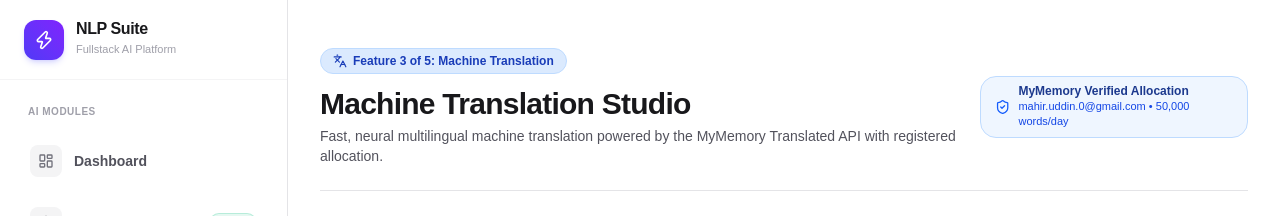
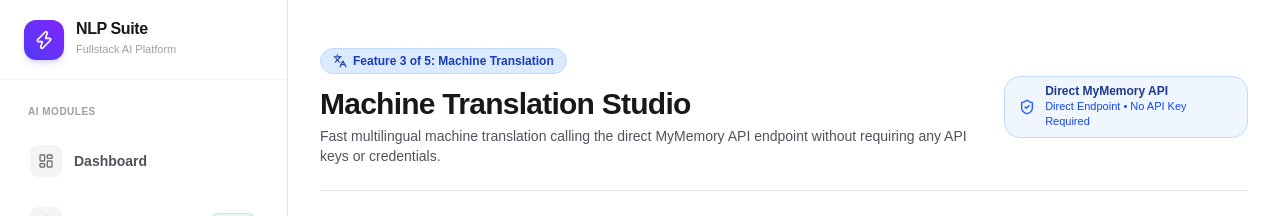
Before and after one commit to Mahir-Uddin0/NLP-project, a Next.js app in the folder frontend/: page /translation in a window 1280 px wide. Shown: the top 216 px of the page. Built offline with nearby package versions, Linux system fonts and the light colour scheme; no server answers.

Commit message:
Update translation studio details for direct endpoint integration

```diff
--- a/frontend/src/app/translation/page.tsx
+++ b/frontend/src/app/translation/page.tsx
@@ -216,19 +216,19 @@
             Machine Translation Studio
           </h1>
           <p className="text-sm text-zinc-600 dark:text-zinc-400 mt-1 max-w-2xl">
-            Fast, neural multilingual machine translation powered by the MyMemory Translated API with registered allocation.
+            Fast multilingual machine translation calling the direct MyMemory API endpoint without requiring any API keys or credentials.
           </p>
         </div>
 
-        {/* Email Quota Badge */}
-        <div className="flex items-center gap-2 px-3.5 py-2 rounded-2xl bg-blue-50 dark:bg-blue-950/40 border border-blue-200 dark:border-blue-800/60 text-xs self-start sm:self-auto">
-          <ShieldCheck className="h-4 w-4 text-blue-600 dark:text-blue-400" />
+        {/* Direct Endpoint Info Badge */}
+        <div className="flex items-center gap-2.5 px-3.5 py-2 rounded-2xl bg-blue-50 dark:bg-blue-950/40 border border-blue-200 dark:border-blue-800/60 text-xs self-start sm:self-auto">
+          <ShieldCheck className="h-4 w-4 text-blue-600 dark:text-blue-400 shrink-0" />
           <div>
             <div className="font-bold text-blue-900 dark:text-blue-200 leading-none">
-              MyMemory Verified Allocation
+              Direct MyMemory API
             </div>
             <div className="text-[11px] text-blue-700 dark:text-blue-300 mt-0.5">
-              {status?.registered_email || "mahir.uddin.0@gmail.com"} • 50,000 words/day
+              Direct Endpoint • No API Key Required
             </div>
           </div>
         </div>
```
